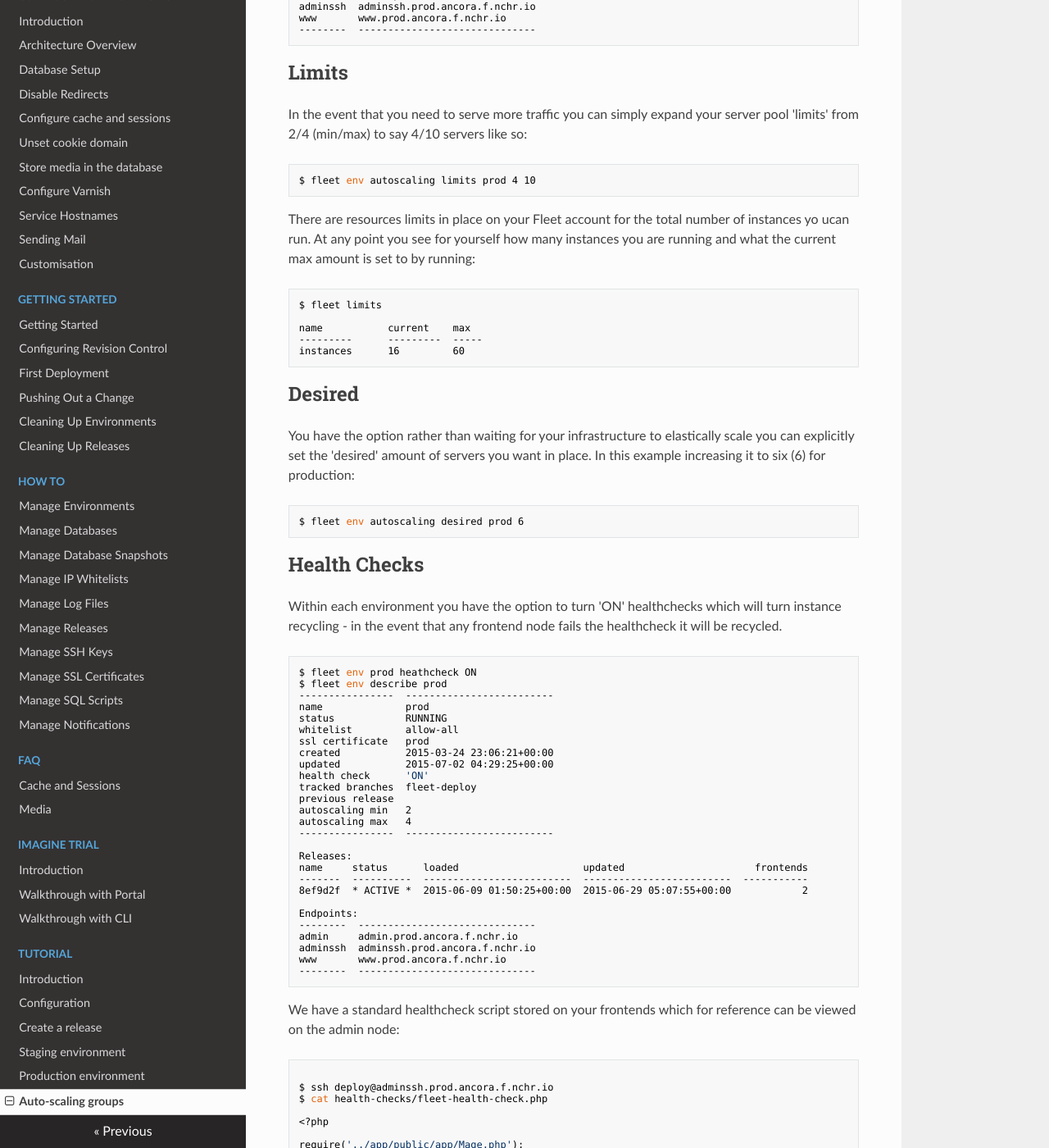
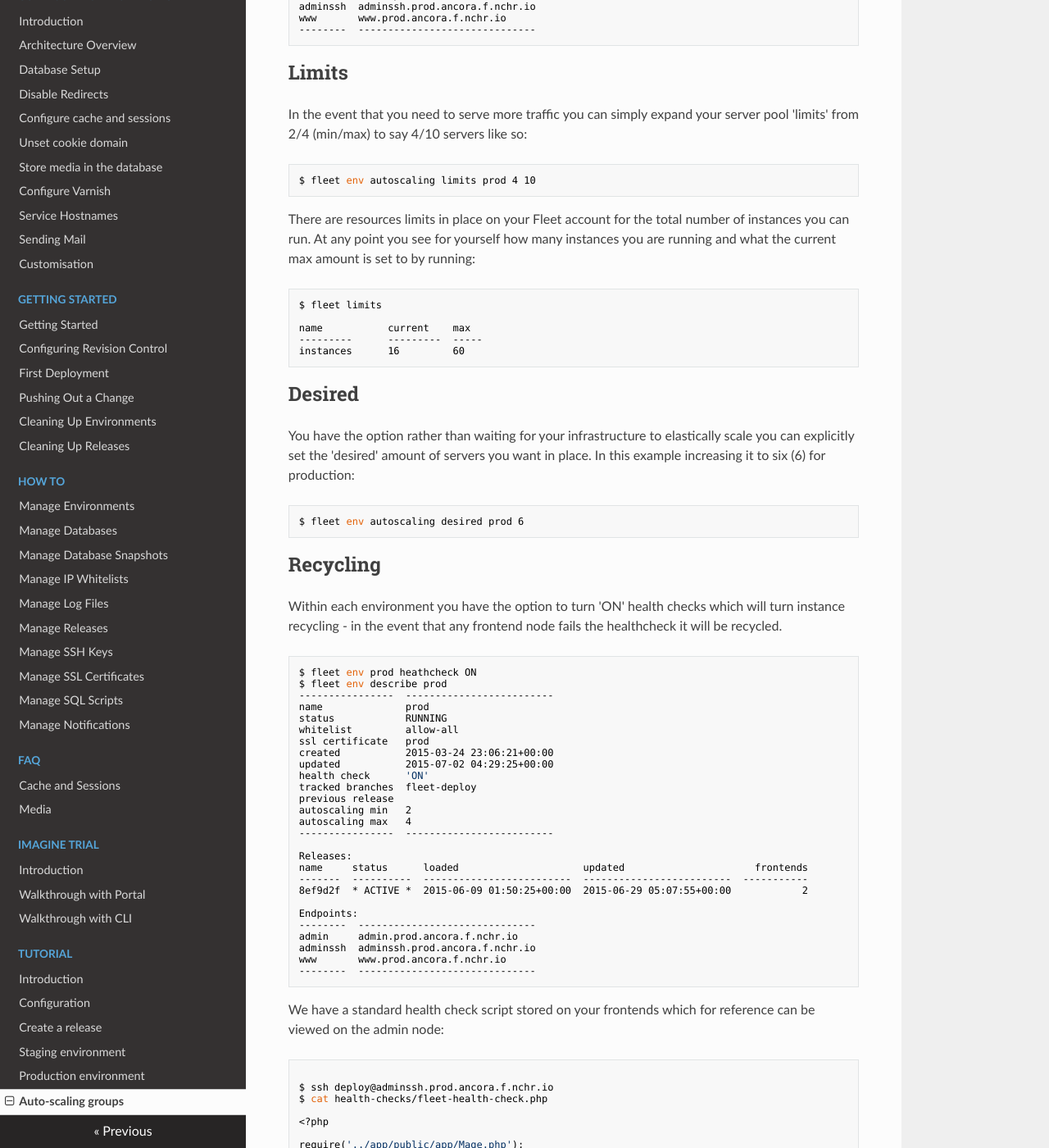
Before and after one commit to anchor/fleet-magento-docs, an MkDocs documentation site: the page built from docs/tutorial/auto-scaling.md, in a window 1280 px wide and 1400 px high, scrolled down 577 px. Shown: the whole window at 82% size. Built offline with MkDocs 1.6.1, drawn with Linux system fonts in a browser that asks for light colours; nearby versions of some CDN libraries; old or Windows-style settings are respelled for this version of MkDocs.

Commit message:
Fixed typo and adding recyling heading

````diff
--- a/docs/tutorial/auto-scaling.md
+++ b/docs/tutorial/auto-scaling.md
@@ -38,7 +38,7 @@ In the event that you need to serve more traffic you can simply expand your serv
 $ fleet env autoscaling limits prod 4 10
 ```
 
-There are resources limits in place on your Fleet account for the total number of instances yo ucan run. At any point you see for yourself how many instances you are running and what the current max amount is set to by running:
+There are resources limits in place on your Fleet account for the total number of instances you can run. At any point you see for yourself how many instances you are running and what the current max amount is set to by running:
 
 ```bash
 $ fleet limits
@@ -56,9 +56,9 @@ You have the option rather than waiting for your infrastructure to elastically s
 $ fleet env autoscaling desired prod 6
 ```
 
-## Health Checks
+## Recycling
 
-Within each environment you have the option to turn 'ON' healthchecks which will turn instance recycling - in the event that any frontend node fails the healthcheck it will be recycled.
+Within each environment you have the option to turn 'ON' health checks which will turn instance recycling - in the event that any frontend node fails the healthcheck it will be recycled.
 
 ```bash
 $ fleet env prod heathcheck ON
@@ -90,7 +90,7 @@ www       www.prod.ancora.f.nchr.io
 --------  ------------------------------
 ```
 
-We have a standard healthcheck script stored on your frontends which for reference can be viewed on the admin node:
+We have a standard health check script stored on your frontends which for reference can be viewed on the admin node:
 
 ```bash
 
````
